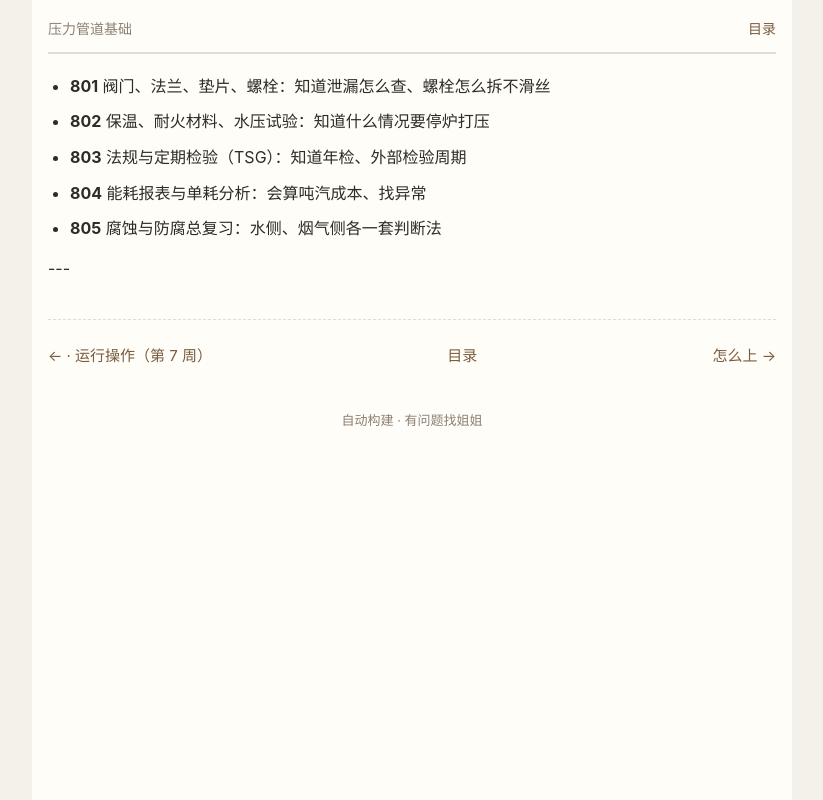
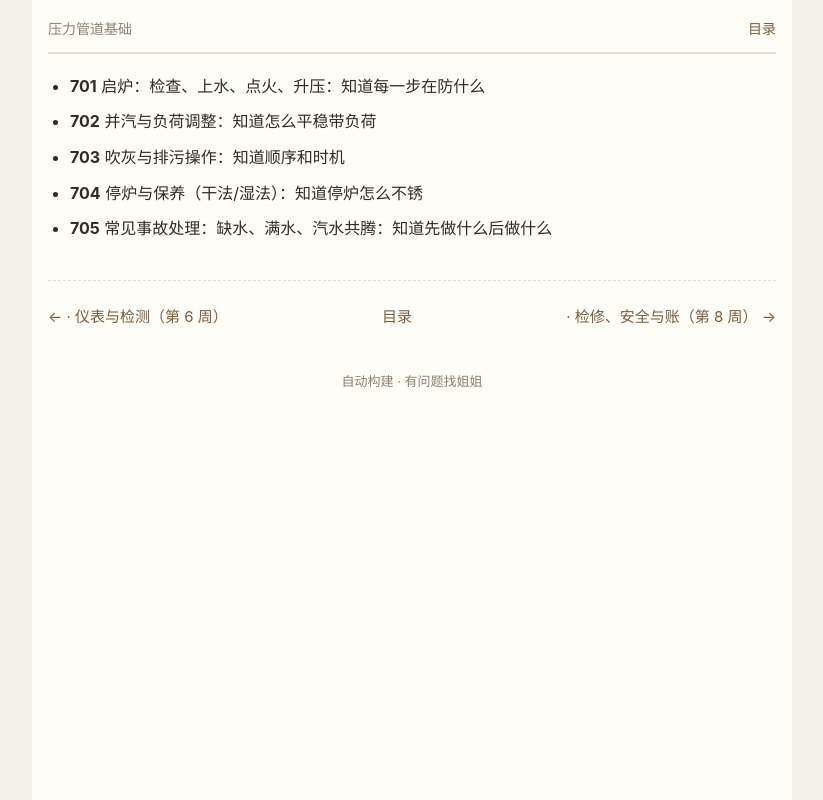
Before and after one commit to sanitiet/note, a plain HTML site: page s40.html in a window 1280 px wide. Shown: the whole page, without its empty margins (228-1051 px from the left). Drawn offline with Linux system fonts and the light colour scheme.

Commit message:
更新 s40.html

```diff
--- a/s40.html
+++ b/s40.html
@@ -1,9 +1,8 @@
 <!DOCTYPE html><html lang="zh-CN"><head><meta charset="utf-8">
 <meta name="viewport" content="width=device-width,initial-scale=1">
-<title>模块八 · 检修、安全与账（第 8 周） · 压力管道基础</title><link rel="stylesheet" href="style.css"></head>
+<title>模块七 · 运行操作（第 7 周） · 压力管道基础</title><link rel="stylesheet" href="style.css"></head>
 <body><div class="wrap">
 <div class="top"><span>压力管道基础</span><a href="index.html">目录</a></div>
-<ul><li><b>801</b> 阀门、法兰、垫片、螺栓：知道泄漏怎么查、螺栓怎么拆不滑丝</li><li><b>802</b> 保温、耐火材料、水压试验：知道什么情况要停炉打压</li><li><b>803</b> 法规与定期检验（TSG）：知道年检、外部检验周期</li><li><b>804</b> 能耗报表与单耗分析：会算吨汽成本、找异常</li><li><b>805</b> 腐蚀与防腐总复习：水侧、烟气侧各一套判断法</li></ul>
-<p>---</p>
-<div class="nav"><a href="s39.html">← · 运行操作（第 7 周）</a><a href="index.html">目录</a><a href="s41.html">怎么上 →</a></div>
+<ul><li><b>701</b> 启炉：检查、上水、点火、升压：知道每一步在防什么</li><li><b>702</b> 并汽与负荷调整：知道怎么平稳带负荷</li><li><b>703</b> 吹灰与排污操作：知道顺序和时机</li><li><b>704</b> 停炉与保养（干法/湿法）：知道停炉怎么不锈</li><li><b>705</b> 常见事故处理：缺水、满水、汽水共腾：知道先做什么后做什么</li></ul>
+<div class="nav"><a href="s39.html">← · 仪表与检测（第 6 周）</a><a href="index.html">目录</a><a href="s41.html">· 检修、安全与账（第 8 周） →</a></div>
 <footer>自动构建 · 有问题找姐姐</footer></div></body></html>
```
